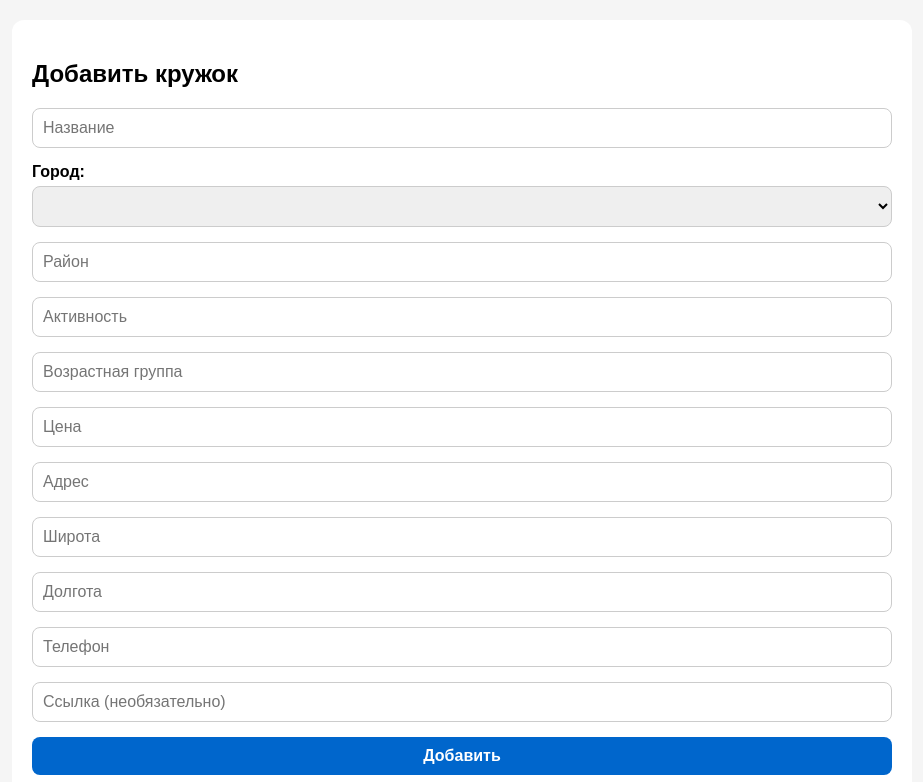
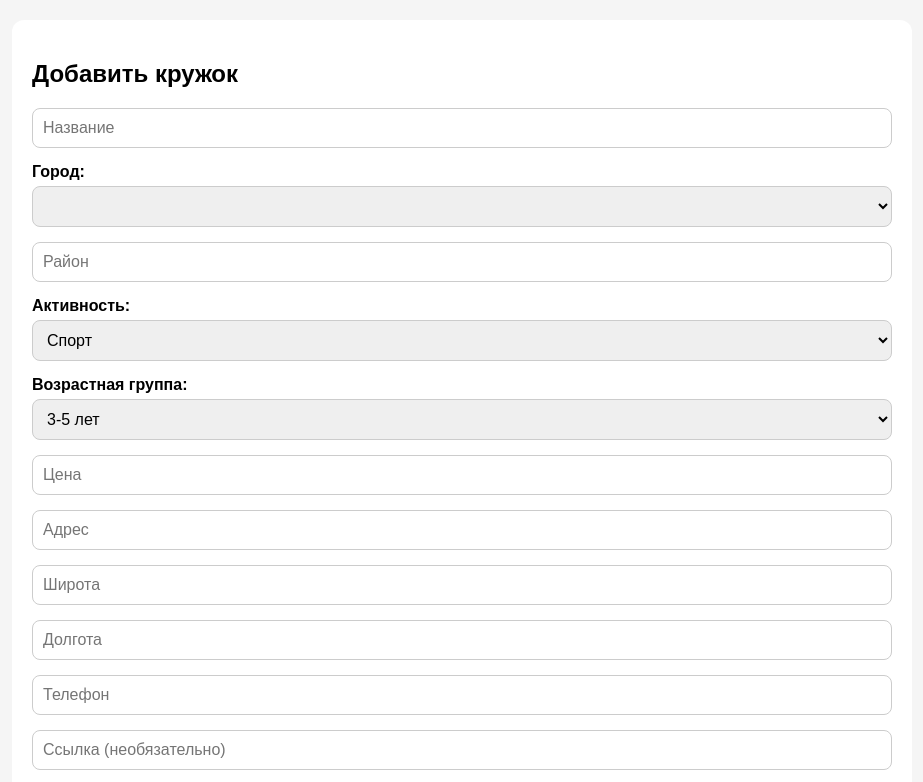
Before and after one commit to UV16-B/Club-Map, a website: page views/admin.html in a window 1280 px wide. Shown: the top 782 px of the page, without its empty margins (178-1101 px from the left). Drawn offline with Linux system fonts and the light colour scheme; files that its build step writes are made by us from their sources; no server answers.

Commit message:
Добавления валидации всех нужных полей в форме добавления клуба (админка)

```diff
--- a/data/clubs.json
+++ b/data/clubs.json
@@ -45,6 +45,6 @@
       132.892128
     ],
     "contact": "+79141234567",
-    "link": "https://ya.ru/"
+    "link": ""
   }
 ]
--- a/views/admin.html
+++ b/views/admin.html
@@ -15,17 +15,31 @@
     <div class="container">
         <h2>Добавить кружок</h2>
         <form id="add-club-form">
-            <input id="name" placeholder="Название">
+            <input id="name" placeholder="Название" required>
             <label>Город:</label>
-            <select id="city" name="city"></select>
-            <input id="district" placeholder="Район">
-            <input id="activity" placeholder="Активность">
-            <input id="age-group" placeholder="Возрастная группа">
-            <input id="price" type="number" placeholder="Цена">
-            <input id="address" placeholder="Адрес">
-            <input id="lat" placeholder="Широта">
-            <input id="lon" placeholder="Долгота">
-            <input id="contact" placeholder="Телефон">
+            <select id="city" name="city" required></select>
+            <input id="district" placeholder="Район" required>
+            <label>Активность:</label>
+            <select id="activity" required>
+                <option value="Спорт">Спорт</option>
+                <option value="Творчество">Творчество</option>
+                <option value="IT">IT</option>
+                <option value="Музыка">Музыка</option>
+                <option value="Языки">Языки</option>
+            </select>
+            <label>Возрастная группа:</label>
+            <select id="age-group" required>
+                <option value="3-5 лет">3-5 лет</option>
+                <option value="6-7 лет">6-7 лет</option>
+                <option value="8-10 лет">8-10 лет</option>
+                <option value="11-14 лет">11-14 лет</option>
+                <option value="15-17 лет">15-17 лет</option>
+            </select>
+            <input id="price" type="number" placeholder="Цена" required>
+            <input id="address" placeholder="Адрес" required>
+            <input id="lat" placeholder="Широта" required>
+            <input id="lon" placeholder="Долгота" required>
+            <input id="contact" placeholder="Телефон" required>
             <input id="link" placeholder="Ссылка (необязательно)">
             <button type="submit">Добавить</button>
         </form>
```
